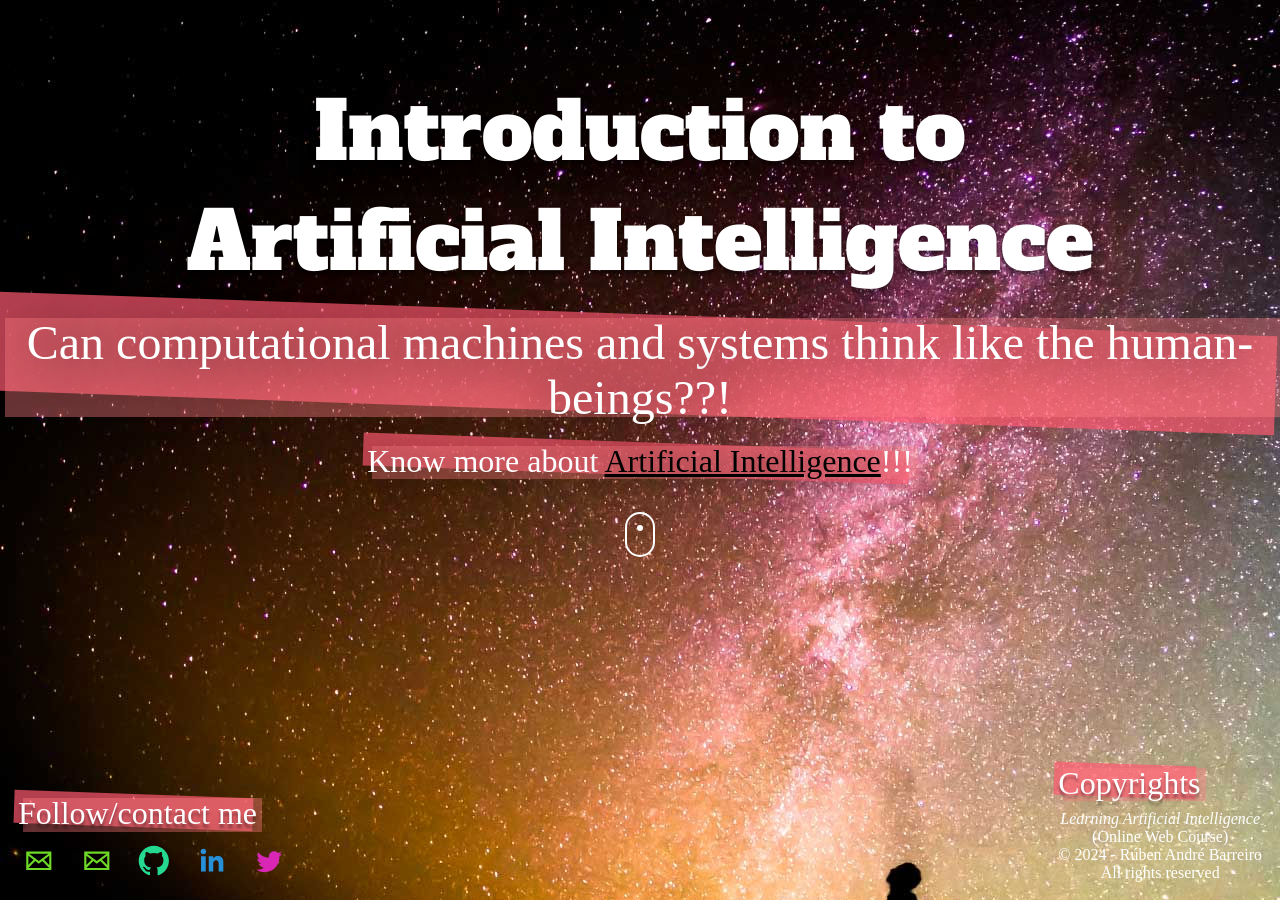
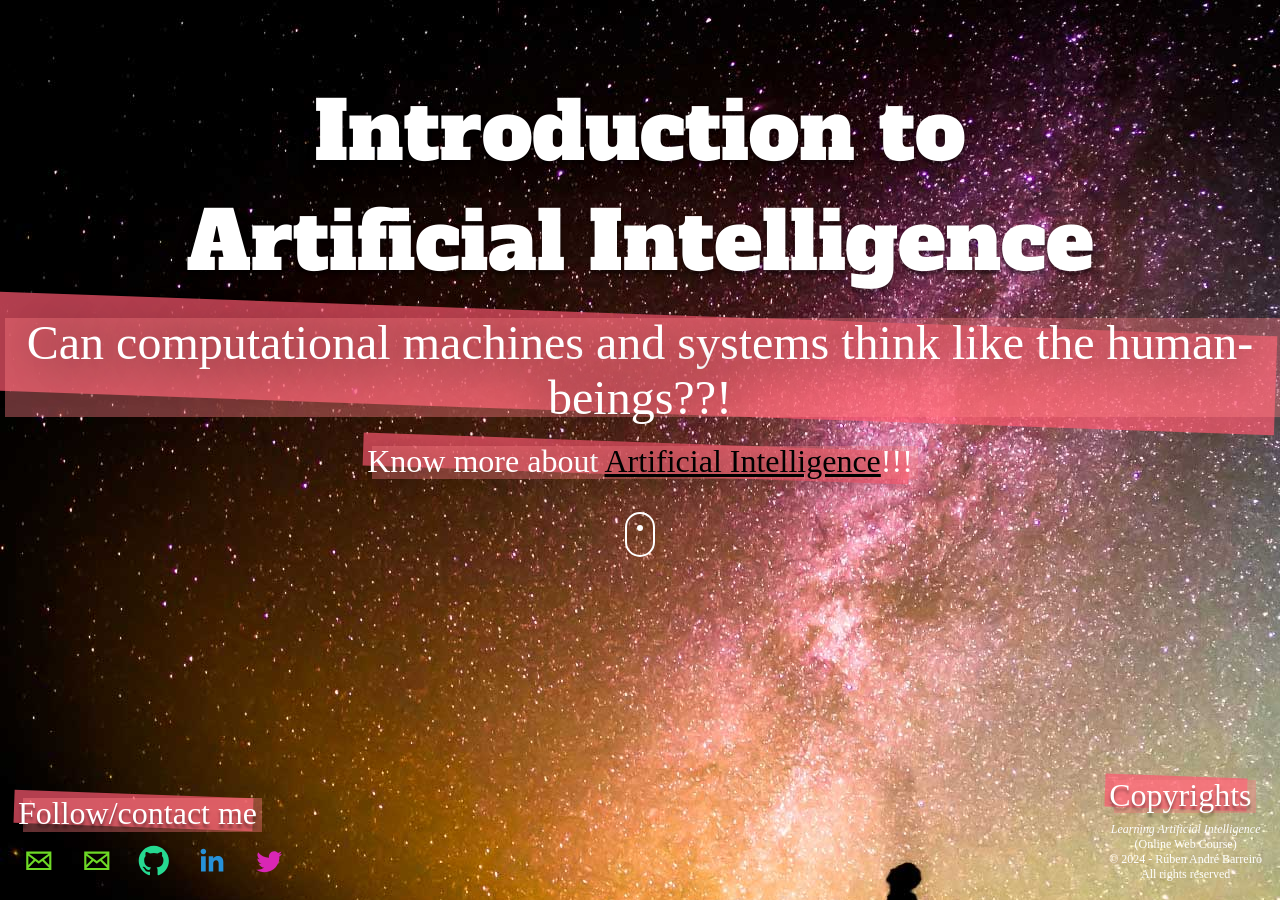
Before and after one commit to learning-artificial-intelligence/learning-artificial-intelligence.github.io, a Jekyll site: the page built from index.html, in a window 1280 px wide. Built offline with Jekyll 4.4.1, drawn with Linux system fonts in a browser that asks for light colours; nearby versions of some CDN libraries; some web fonts are replaced; some of the changed text lies outside the part shown.

Commit message:
Some minor changes added
Some minor changes added

```diff
--- a/assets/css/custom/examples.css
+++ b/assets/css/custom/examples.css
@@ -108,7 +108,7 @@
 
 .copyrights-paragraph {
   display: block;
-  font-size: 16px;
+  font-size: 12px;
   color: white;
   list-style: none;
   margin: 0;
@@ -118,7 +118,7 @@
 .copyrights-paragraph p {
   margin: 5px;
   margin: 0.5rem;
-  font-size: 16px;
+  font-size: 12px;
 }
 
 
--- a/assets/css/custom/examples_backup_5_3_17.css
+++ b/assets/css/custom/examples_backup_5_3_17.css
@@ -301,7 +301,7 @@
 
 .copyrights-paragraph {
   display: block;
-  font-size: 16px;
+  font-size: 12px;
   color: white;
   list-style: none;
   margin: 0;
@@ -311,7 +311,7 @@
 .copyrights-paragraph p {
   margin: 5px;
   margin: 0.5rem;
-  font-size: 16px;
+  font-size: 12px;
 }
 
 .icon-1:hover, .icon-2:hover, .icon-3:hover, .icon-4:hover, .icon-5:hover, .icon-6:hover, .icon-7:hover, .icon-8:hover, .icon-9:hover, .icon-10:hover, .icon-11:hover, .icon-12:hover, .icon-13:hover, .icon-14:hover, .icon-15:hover, .icon-16:hover, .icon-17:hover, .icon-18:hover, .icon-19:hover, .icon-20:hover, .icon-21:hover, .icon-22:hover, .icon-23:hover, .icon-24:hover, .icon-25:hover, .icon-26:hover, .icon-27:hover, .icon-28:hover, .icon-29:hover, .icon-30:hover {
--- a/index.html
+++ b/index.html
@@ -34,7 +34,8 @@
 <div id="fullpage">
 	<div data-anchor="0-section-introduction-artificial-intelligence" class="section" id="section-0-introduction-artificial-intelligence">
 		<h1 class="heavy">Introduction to <br /> Artificial Intelligence</h1>
-		<br /><h2 class="large-blur">
+		<br />
+		<h2 class="large-blur">
 			<span class="highlight-container"><span class="highlight">
 				Can computational machines and systems think like the human-beings??!
 			</span></span>
@@ -59,7 +60,8 @@
 
 	<div data-anchor="1section" class="section" id="section1">
 			<h1 class="heavy">(Logical) Reasoners</h1>
-			<br /><h2 class="large-blur">
+			<br />
+			<h2 class="large-blur">
 				<span class="highlight-container"><span class="highlight">
 					Don't be afraid and start your jurney.
 				</span></span>
@@ -82,7 +84,8 @@
 
 	<div data-anchor="2section" class="section" id="section2">
 			<h1 class="heavy">(Classical) <br /> Machine Learning</span></h1>
-			<br /><h2 class="large-blur">
+			<br />
+			<h2 class="large-blur">
 				<span class="highlight-container"><span class="highlight">
 					Farewell to all that restrained your dream.
 				</span></span>
@@ -105,8 +108,8 @@
 	</div>
 
 	<div data-anchor="3section" class="section" id="section3">
-		<h1 class="heavy">Quantum <br /> Machine Learning</h1>
-		<br /><h2>
+		<h1 class="heavy">Quantum <br /> Machine Learning</h1><br />
+		<h2 class="large-blur">
 			<span class="highlight-container"><span class="highlight">
 				You will not want to stop here, right?
 			</span></span>
@@ -121,8 +124,7 @@
 	</div>
 
 	<div data-anchor="4section" class="section" id="section4">
-		<h1 class="heavy">Always look forward <br />without <span class="pink">ever stop</span>
-		</h1><br />
+		<h1 class="heavy">(Classical) <br /> Deep Learning</h1><br />
 		<h2 class="large-blur">
 			<span class="highlight-container"><span class="highlight">
 				Your dream as unattainable is nearer and nearer.
```
Also changed, not shown: assets/css/custom/examples copia.css (+4 -4 lines).
